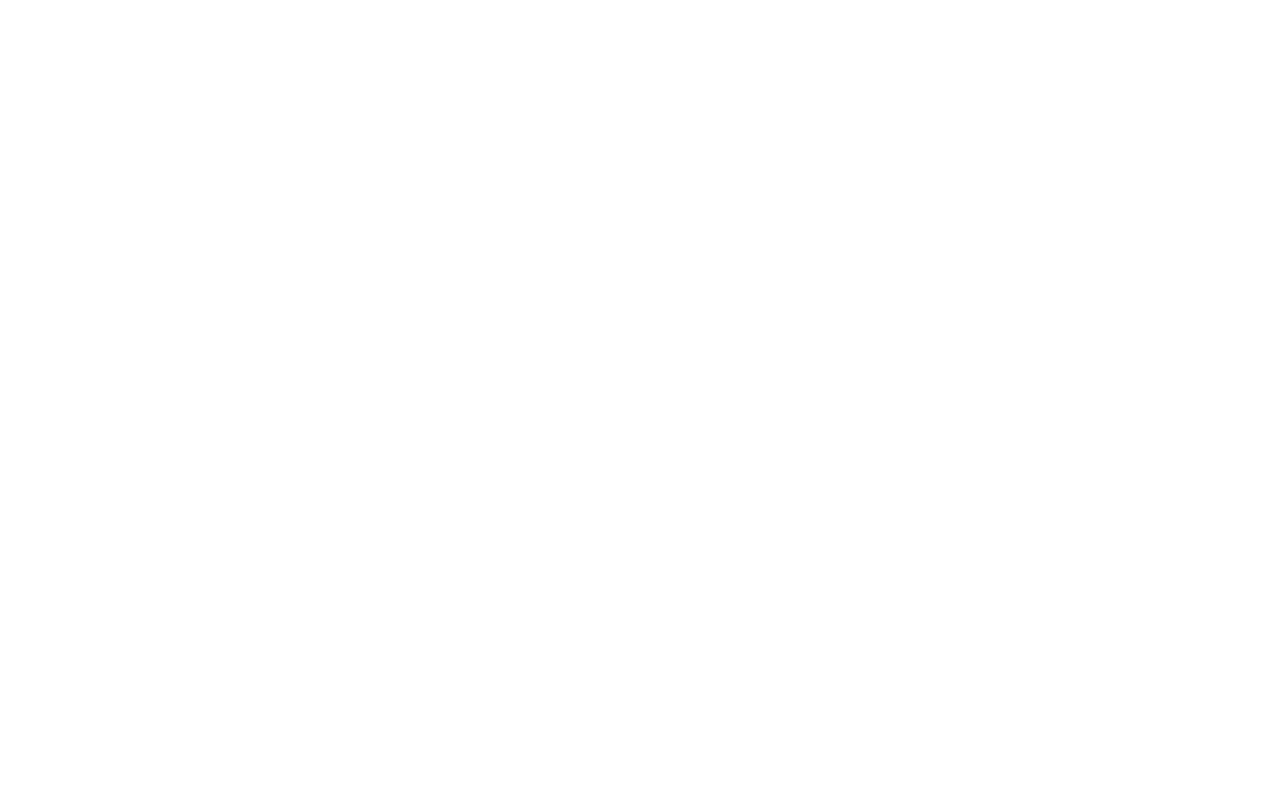
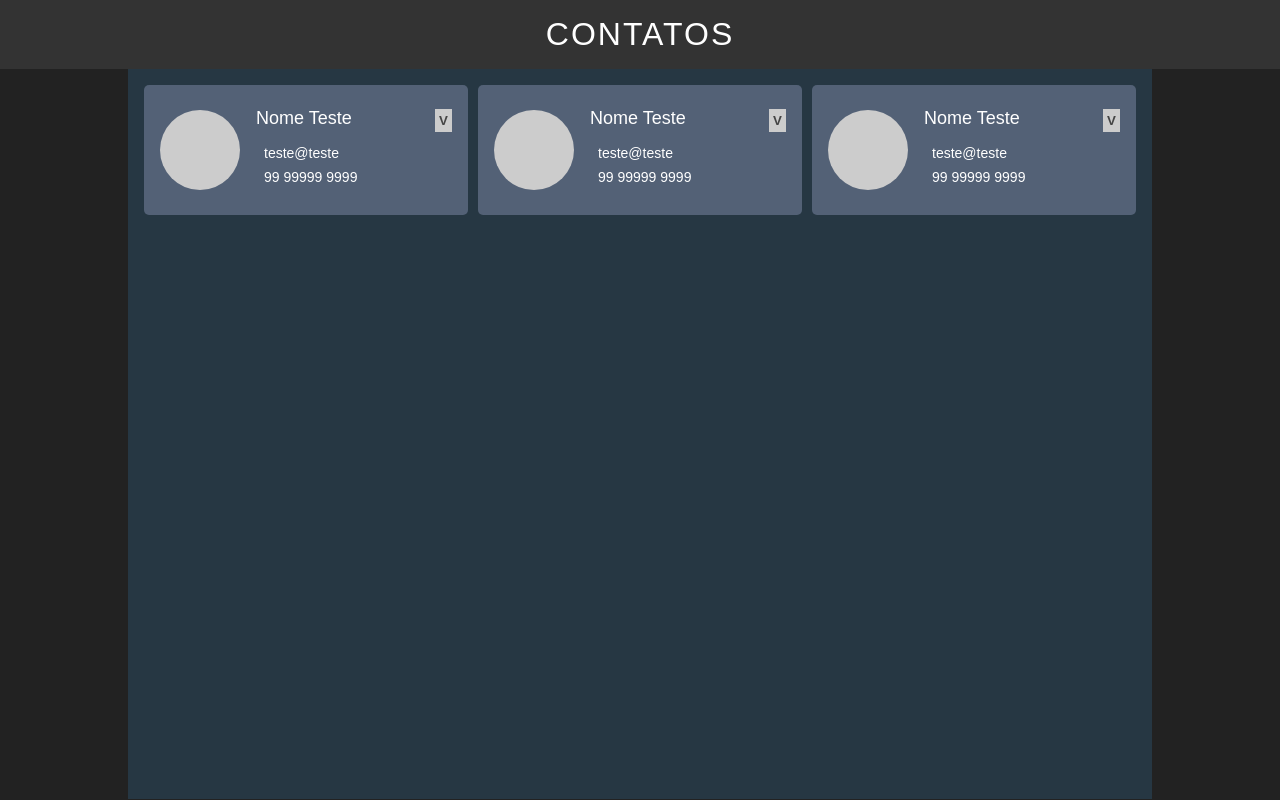
Before and after one commit to JJrCosta/lista_contatos-react, a React (Create React App) app: page / in a window 1280 px wide. Built offline with nearby package versions, Linux system fonts and the light colour scheme.

Commit message:
Add Card Container and Header

```diff
--- a/src/App.tsx
+++ b/src/App.tsx
@@ -1,9 +1,15 @@
-import GlobalStyle from './styles'
+import CardContainer from './containers/CardContainer'
+import Header from './containers/Header'
+import GlobalReset, { Container } from './styles'
 
 function App() {
   return (
     <>
-      <GlobalStyle />
+      <GlobalReset />
+      <Header />
+      <Container>
+        <CardContainer />
+      </Container>
     </>
   )
 }
--- /dev/null
+++ b/src/components/Card/index.tsx
@@ -0,0 +1,17 @@
+import * as S from './styles'
+
+const Card = () => {
+  return (
+    <S.Card>
+      <S.CardImg />
+      <div>
+        <S.CardName>Nome Teste</S.CardName>
+        <S.CardLink href="mailto:">teste@teste</S.CardLink>
+        <S.CardLink href="tel:+">99 99999 9999</S.CardLink>
+      </div>
+      <S.CardToggle>V</S.CardToggle>
+    </S.Card>
+  )
+}
+
+export default Card
--- /dev/null
+++ b/src/components/Card/styles.ts
@@ -0,0 +1,47 @@
+import styled from 'styled-components'
+
+export const Card = styled.div`
+  position: relative;
+  display: flex;
+  align-items: center;
+  background-color: #536176;
+  border-radius: 5px;
+  padding: 16px;
+`
+
+export const CardImg = styled.div`
+  background-color: #ccc;
+  height: 80px;
+  width: 80px;
+  border-radius: 50%;
+  margin-right: 16px;
+`
+
+export const CardName = styled.p`
+  color: #fff;
+  font-size: 18px;
+  margin-bottom: 16px;
+`
+
+export const CardLink = styled.a`
+  display: block;
+  color: #fff;
+  font-size: 14px;
+  text-decoration: none;
+  margin-bottom: 8px;
+  margin-left: 8px;
+`
+
+export const CardToggle = styled.button`
+  position: absolute;
+  right: 16px;
+  color: #444;
+  background-color: #ccc;
+  align-self: start;
+  margin-top: 8px;
+  justify-content: flex-end;
+  padding: 4px;
+  border: none;
+  cursor: pointer;
+  font-weight: bold;
+`
--- /dev/null
+++ b/src/containers/CardContainer/index.tsx
@@ -0,0 +1,14 @@
+import Card from '../../components/Card'
+import * as S from './styles'
+
+const CardContainer = () => {
+  return (
+    <S.CardContainer>
+      <Card></Card>
+      <Card></Card>
+      <Card></Card>
+    </S.CardContainer>
+  )
+}
+
+export default CardContainer
--- /dev/null
+++ b/src/containers/CardContainer/styles.ts
@@ -0,0 +1,15 @@
+import styled from 'styled-components'
+
+export const CardContainer = styled.main`
+  display: grid;
+  grid-template-columns: repeat(3, 1fr);
+  grid-auto-rows: 130px;
+  grid-gap: 10px;
+  height: calc(100vh - 70px);
+  background-color: #263743;
+  padding: 16px;
+
+  @media (max-width: 1023px) {
+    grid-template-columns: 1fr;
+  }
+`
--- /dev/null
+++ b/src/containers/Header/index.tsx
@@ -0,0 +1,11 @@
+import { Head, Title } from './styles'
+
+const Header = () => {
+  return (
+    <Head>
+      <Title>contatos</Title>
+    </Head>
+  )
+}
+
+export default Header
--- /dev/null
+++ b/src/containers/Header/styles.ts
@@ -0,0 +1,15 @@
+import styled from 'styled-components'
+
+export const Head = styled.header`
+  text-align: center;
+  background-color: #333;
+  padding: 16px;
+`
+
+export const Title = styled.h1`
+  font-size: 32px;
+  color: #fff;
+  text-transform: uppercase;
+  font-weight: normal;
+  letter-spacing: 2px;
+`
--- a/src/styles.ts
+++ /dev/null
@@ -1,9 +0,0 @@
-import { createGlobalStyle } from 'styled-components'
-
-const GlobalStyle = createGlobalStyle`
-  margin: 0;
-  padding: 0;
-  box-sizing: border-box;
-`
-
-export default GlobalStyle
--- /dev/null
+++ b/src/styles/index.ts
@@ -0,0 +1,24 @@
+import styled, { createGlobalStyle } from 'styled-components'
+
+const GlobalReset = createGlobalStyle`
+  * {
+    margin: 0;
+    padding: 0;
+    box-sizing: border-box;
+    font-family: sans-serif;
+    list-style: none;
+  }
+
+  body {
+    background-color: #222;
+    overflow-y: scroll;
+  }
+`
+
+export const Container = styled.div`
+  max-width: 1024px;
+  width: 100%;
+  margin: 0 auto;
+`
+
+export default GlobalReset
--- a/tsconfig.json
+++ b/tsconfig.json
@@ -22,5 +22,5 @@
   },
   "include": [
     "src"
-  ]
+, "src/styles/index.ts"  ]
 }
```
